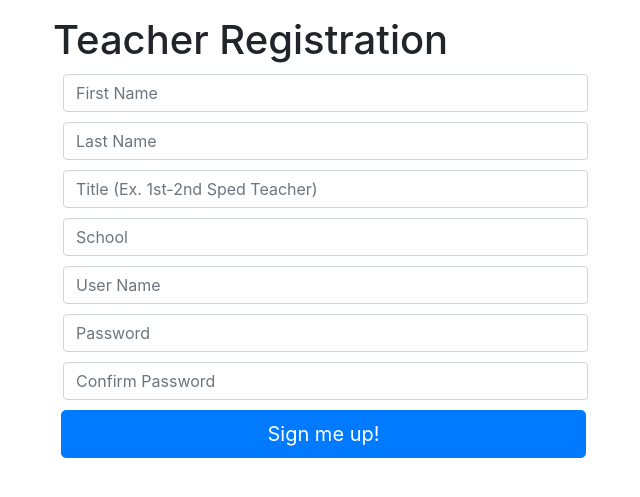
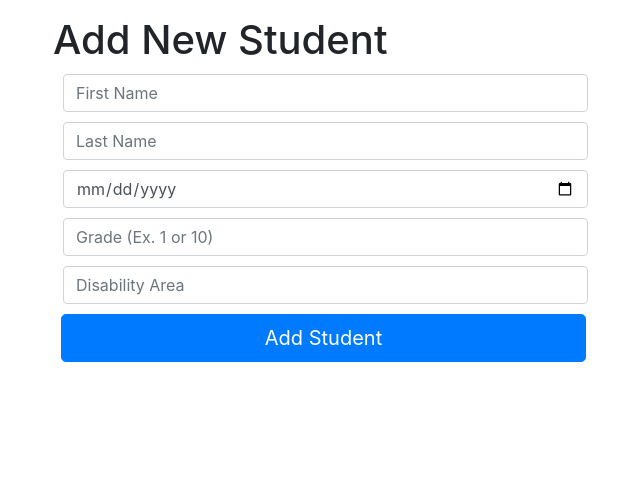
Before and after one commit to jreidmke/capstone01, a Flask app: template templates/teacher/add-student.html in a window 1280 px wide. Shown: the part 56-553 px from the top of the page, without its empty margins (47-687 px from the left). Run offline with Flask 2, Linux system fonts and the light colour scheme; the template is opened without the code that fills it: values that come from a table or form of the project are taken from there, others are empty; parts of the project's set-up code (start-up, migrations or seed data) failed here and were passed over; some libraries are stand-ins or nearby versions.

Commit message:
updated routing and forms for add-new-student

```diff
--- a/app.py
+++ b/app.py
@@ -3,6 +3,7 @@ from flask_debugtoolbar import DebugToolbarExtension
 from sqlalchemy.exc import IntegrityError
 from models import db, connect_db, School, Teacher, Student, Guardian, Family, IEP, Goal, ClassworkData
 from forms import TeacherRegisterForm, GuardianRegisterForm, LoginForm, StudentRegisterForm
+from datetime import date
 
 CURR_USER_KEY = "curr_user"
 
@@ -147,6 +148,7 @@ def add_student(teacher_id):
             first_name=form.first_name.data,
             last_name=form.last_name.data,
             dob=form.dob.data,
+            grade=form.grade.data,
             teacher_id=teacher_id,
             dis_area=form.dis_area.data
         )
@@ -154,6 +156,6 @@ def add_student(teacher_id):
         db.session.add(student)
         db.session.commit()
 
-        return redirect(f'teacher/{teacher_id}')
+        return redirect(f'/teacher/{teacher_id}')
 
-    return render_template('add-student.html', form=form)
+    return render_template('teacher/add-student.html', form=form)
--- a/forms.py
+++ b/forms.py
@@ -1,5 +1,5 @@
 from flask_wtf import FlaskForm
-from wtforms import StringField, PasswordField, SelectField
+from wtforms import StringField, PasswordField, SelectField, DateField, IntegerField
 from wtforms.validators import DataRequired, Length, EqualTo
 
 class TeacherRegisterForm(FlaskForm):
@@ -28,7 +28,7 @@ class StudentRegisterForm(FlaskForm):
 
     first_name = StringField('First Name', validators=[DataRequired()])
     last_name = StringField('Last Name', validators=[DataRequired()])
-    dob = DateField('Date of Birth', validators=[DataRequired()])
+    dob = DateField('Date of Birth (Format: M/D/YYYY)', format='%m/%d/%Y', validators=[DataRequired()])
     grade = IntegerField('Grade (Ex. 1 or 10)', validators=[DataRequired()])
     # teacher_id =
     dis_area = StringField('Disability Area', validators=[DataRequired()])
--- a/templates/teacher/add-student.html
+++ b/templates/teacher/add-student.html
@@ -1,6 +1,6 @@
 {% extends 'teacher-base.html' %}
 
-{% block title %} Teacher Registration {% endblock %}
+{% block title %} Add New Student {% endblock %}
 
 {% block content %}
 
@@ -8,7 +8,7 @@
 <div class="container mt-3">
     <div class="col-6">
 
-        <h1>Teacher Registration</h1>
+        <h1>Add New Student</h1>
 
         <form method="POST" id="user_form">
             {{ form.hidden_tag() }}
@@ -22,7 +22,7 @@
             {{ field(placeholder=field.label.text, class="form-control") }}
             {% endfor %}
 
-            <button class="btn btn-primary btn-lg btn-block ml-2">Sign me up!</button>
+            <button class="btn btn-primary btn-lg btn-block ml-2">Add Student</button>
         </form>
     </div>
 </div>
```
